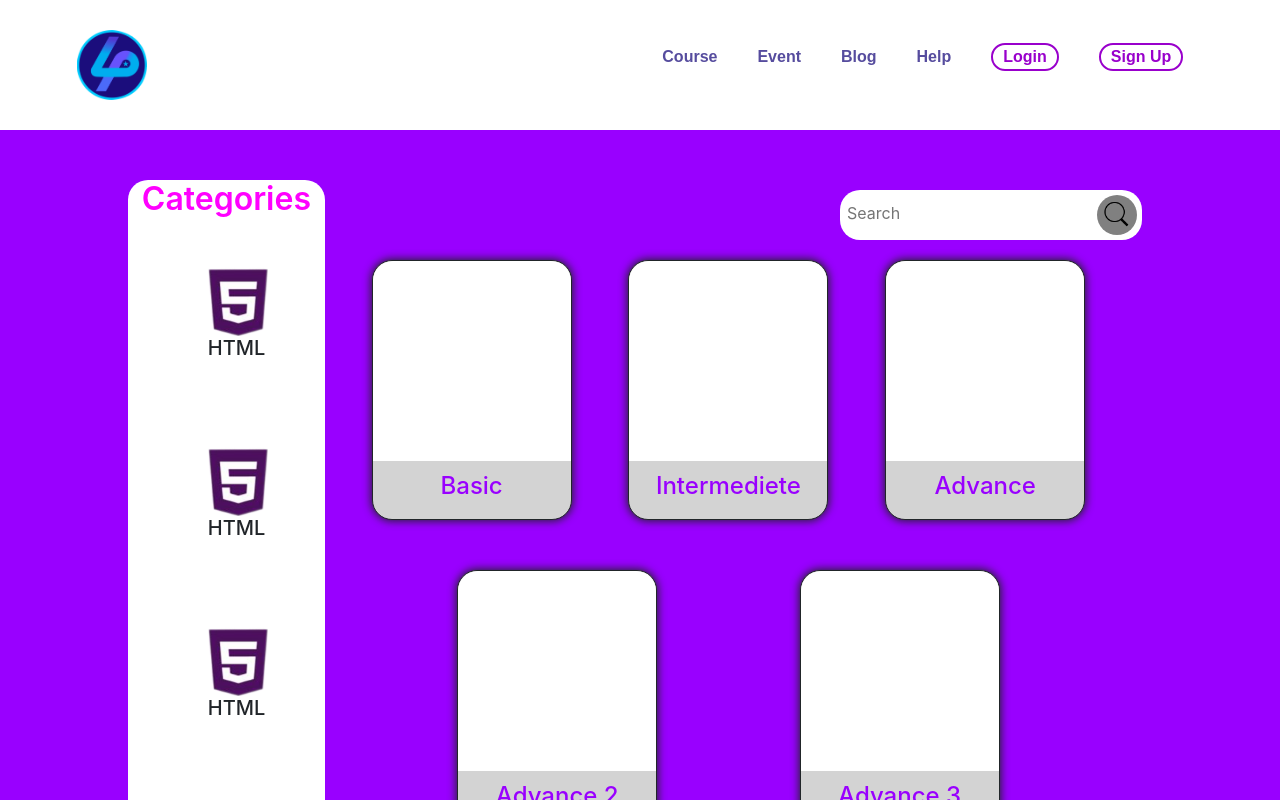
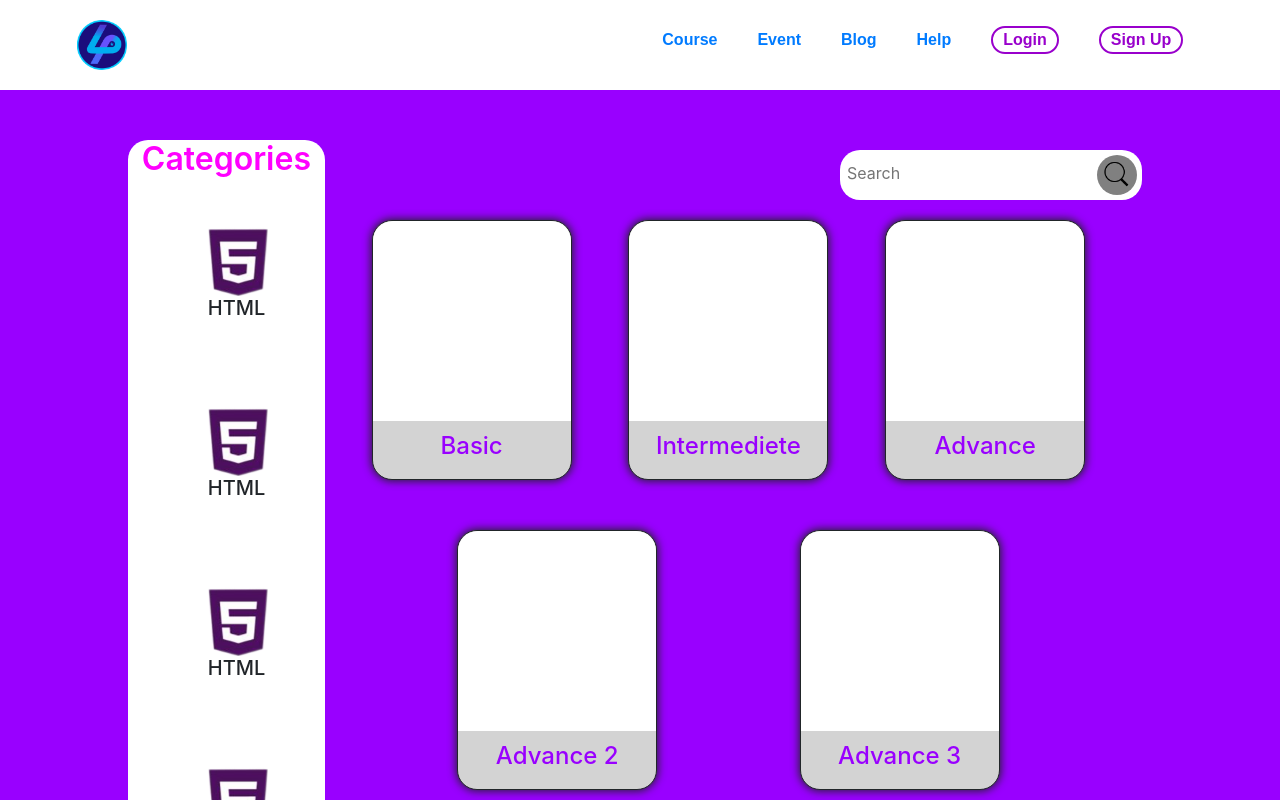
Before and after one commit to mail21/web-loker-app, a React (Create React App) app: page /courses in a window 1280 px wide. Shown: the top 800 px of the page. Built offline with nearby package versions, Linux system fonts and the light colour scheme.

Commit message:
Update header

```diff
--- a/src/components/Header/HeaderComponent.css
+++ b/src/components/Header/HeaderComponent.css
@@ -1,5 +1,5 @@
 li,
-a {
+Link {
   font-family: Century Gothic, CenturyGothic, arial;
   font-weight: 800;
   font-size: 16px;
@@ -7,21 +7,22 @@ a {
   color: #564c9e;
 }
 
-/* li,
 a:hover {
-  color: #db914b;
-} */
+  color: #0056b3;
+  text-decoration: none;
+}
 
 header {
   display: flex;
   justify-content: flex-end;
-  align-items: center;
-  padding: 30px 6%;
+  padding: 20px 6%;
+  align-items: flex-end;
 }
 
 .logo {
   cursor: pointer;
   margin-right: auto;
+  margin-top: auto;
 }
 
 .nav__links {
--- a/src/components/Header/HeaderComponent.js
+++ b/src/components/Header/HeaderComponent.js
@@ -1,24 +1,25 @@
 import React from 'react';
 import logo from './../../img/logo.png';
 import './HeaderComponent.css';
+import { Link } from 'react-router-dom';
 
 function HeaderComponent() {
   return (
     <header>
-      <img className="logo" src={logo} alt="logo" width="70px" />
+      <img className="logo" src={logo} alt="logo" width="50px" />
       <nav>
         <ul className="nav__links">
           <li>
-            <a>Course</a>
+            <Link to="/courses">Course</Link>
           </li>
           <li>
-            <a>Event</a>
+            <Link>Event</Link>
           </li>
           <li>
-            <a>Blog</a>
+            <Link>Blog</Link>
           </li>
           <li>
-            <a>Help</a>
+            <Link>Help</Link>
           </li>
           <li>
             <button className="header--button">Login</button>
```
